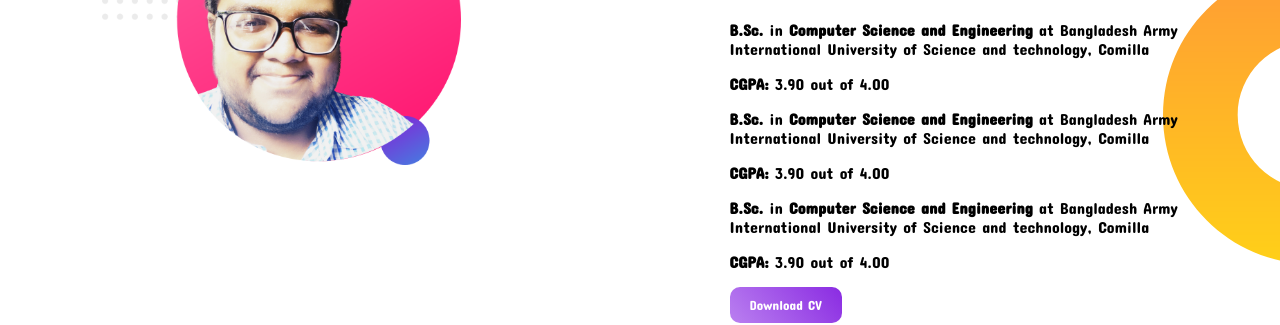
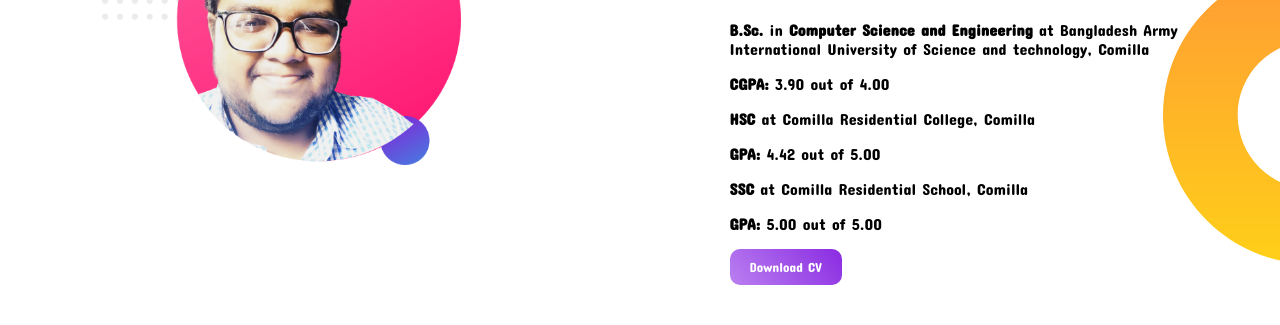
Before and after one commit to ShafinMK/shafin-portfolio, a plain HTML site: page index.html in a window 1280 px wide. Shown: the part 635-960 px from the top of the page. Drawn offline with Linux system fonts and the light colour scheme.

Commit message:
Education section updated

```diff
--- a/index.html
+++ b/index.html
@@ -47,14 +47,12 @@
                 technology, Comilla
             </p>
             <p><b>CGPA: </b> 3.90 out of 4.00</p>
-            <p><b>B.Sc.</b> in <b>Computer Science and Engineering</b> at Bangladesh Army International University of Science and
-                technology, Comilla
+            <p><b>HSC</b> at Comilla Residential College, Comilla
             </p>
-            <p><b>CGPA: </b> 3.90 out of 4.00</p>
-            <p><b>B.Sc.</b> in <b>Computer Science and Engineering</b> at Bangladesh Army International University of Science and
-                technology, Comilla
+            <p><b>GPA: </b> 4.42 out of 5.00</p>
+            <p><b>SSC</b> at Comilla Residential School, Comilla
             </p>
-            <p><b>CGPA: </b> 3.90 out of 4.00</p>
+            <p><b>GPA: </b> 5.00 out of 5.00</p>
             <a href="./files/Khandakar Md Shafin - cv .pdf" target="_blank"><button class="violetButton">Download CV</button></a>
         </div>
     </section>
```
